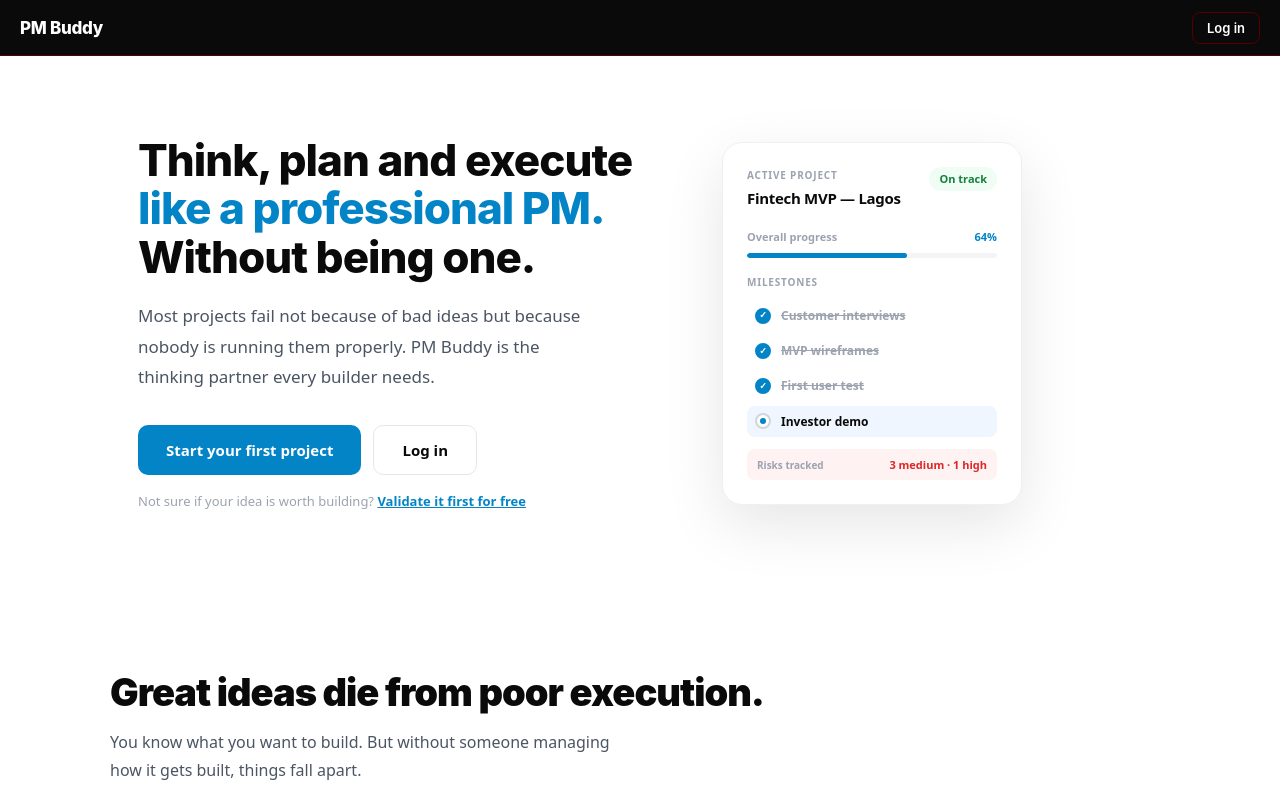
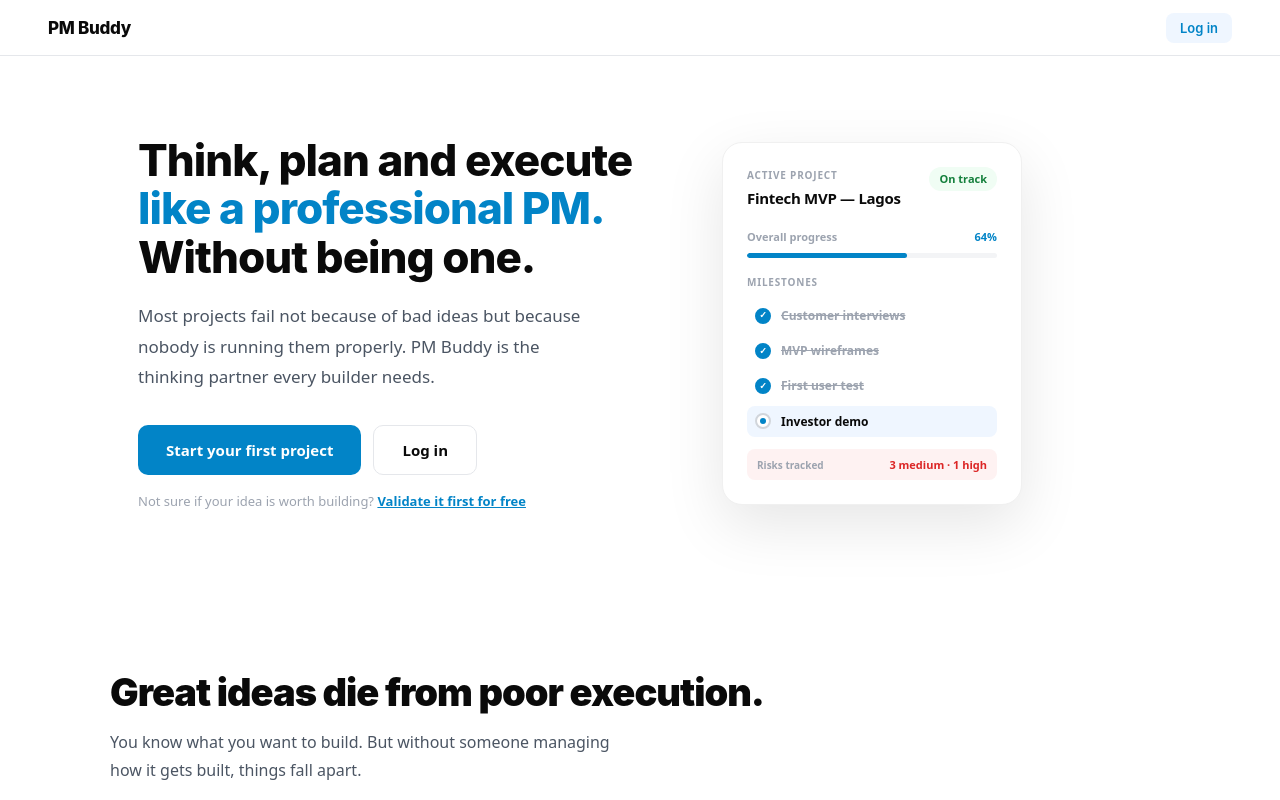
Before and after one commit to BigDebzz/PMBuddy-v3, a React (Create React App) app: page / in a window 1280 px wide. Shown: the top 800 px of the page. Built offline with nearby package versions, Linux system fonts and the light colour scheme; no server answers.

Commit message:
Update App.js

```diff
--- a/src/App.js
+++ b/src/App.js
@@ -7,10 +7,6 @@ import Dashboard from './components/Dashboard';
 import { analyze } from './data/analysis';
 import { supabase } from './lib/supabase';
 import { Analytics } from './lib/analytics';
-
-const B = '#550000';
-const BL = '#0A0A0A';
-const WH = '#FFFFFF';
 
 const S = { LAND: 'land', QA: 'qa', RESULTS: 'results', AUTH: 'auth', DASHBOARD: 'dashboard' };
 
@@ -156,11 +152,11 @@ export default function App() {
 }
 
 const nav = {
-  bar: { position: 'sticky', top: 0, zIndex: 100, display: 'flex', justifyContent: 'space-between', alignItems: 'center', padding: '0 20px', height: 56, background: BL, borderBottom: `1px solid ${B}` },
+  bar: { position: 'sticky', top: 0, zIndex: 100, display: 'flex', justifyContent: 'space-between', alignItems: 'center', padding: '0 48px', height: 56, background: '#FFFFFF', borderBottom: '1px solid #E5E7EB' },
   logo: { display: 'flex', alignItems: 'center', gap: 8, background: 'none', border: 'none', cursor: 'pointer', padding: 0 },
-  logoText: { fontSize: 17, fontWeight: 800, color: WH, letterSpacing: '-0.3px' },
+  logoText: { fontSize: 17, fontWeight: 800, color: '#0A0A0A', letterSpacing: '-0.3px' },
   right: { display: 'flex', gap: 8, alignItems: 'center' },
-  dashBtn: { padding: '7px 14px', background: 'transparent', border: `1px solid ${B}`, borderRadius: 8, fontSize: 13, fontWeight: 600, color: WH, cursor: 'pointer', fontFamily: 'inherit' },
-  loginBtn: { padding: '7px 14px', background: 'transparent', border: `1px solid ${B}`, borderRadius: 8, fontSize: 13, fontWeight: 600, color: WH, cursor: 'pointer', fontFamily: 'inherit' },
-  newBtn: { padding: '7px 14px', background: B, color: WH, border: 'none', borderRadius: 8, fontSize: 13, fontWeight: 600, cursor: 'pointer', fontFamily: 'inherit' },
+  dashBtn: { padding: '7px 14px', background: '#EFF6FF', border: 'none', borderRadius: 8, fontSize: 13, fontWeight: 600, color: '#0284C7', cursor: 'pointer', fontFamily: 'inherit' },
+  loginBtn: { padding: '7px 14px', background: '#EFF6FF', border: 'none', borderRadius: 8, fontSize: 13, fontWeight: 600, color: '#0284C7', cursor: 'pointer', fontFamily: 'inherit' },
+  newBtn: { padding: '7px 14px', background: '#0284C7', color: '#FFFFFF', border: 'none', borderRadius: 8, fontSize: 13, fontWeight: 600, cursor: 'pointer', fontFamily: 'inherit' },
 };
```
Lines whose indentation alone changed are shown as unchanged.
